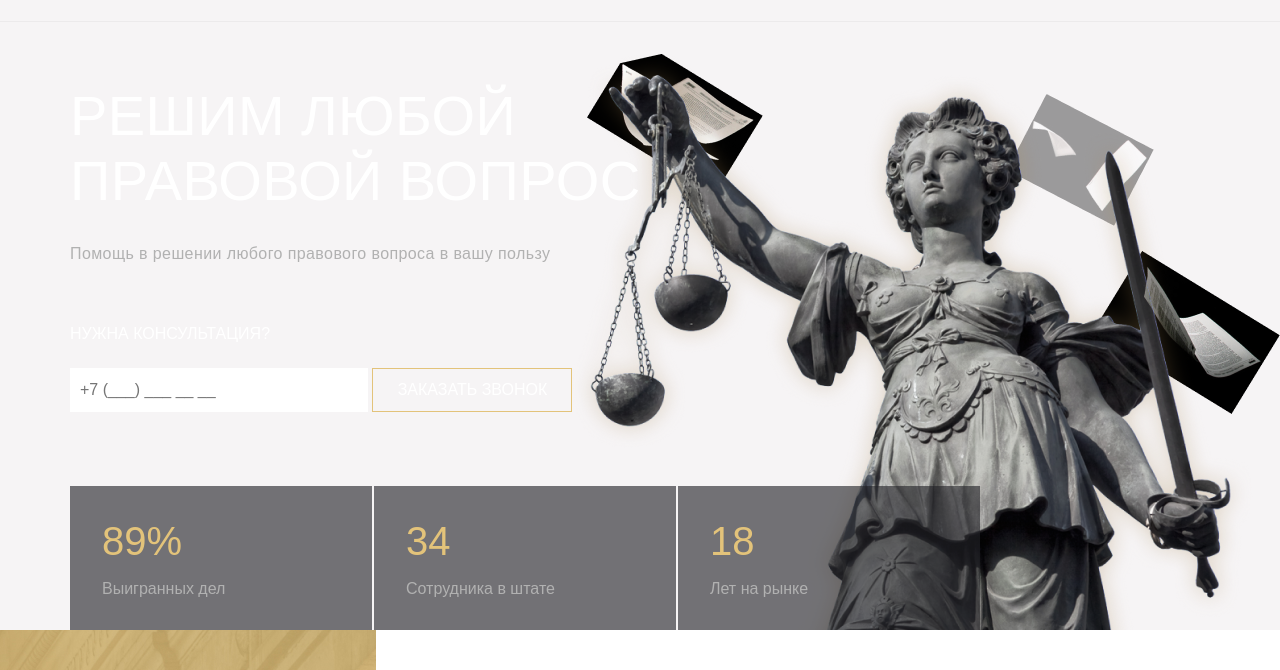
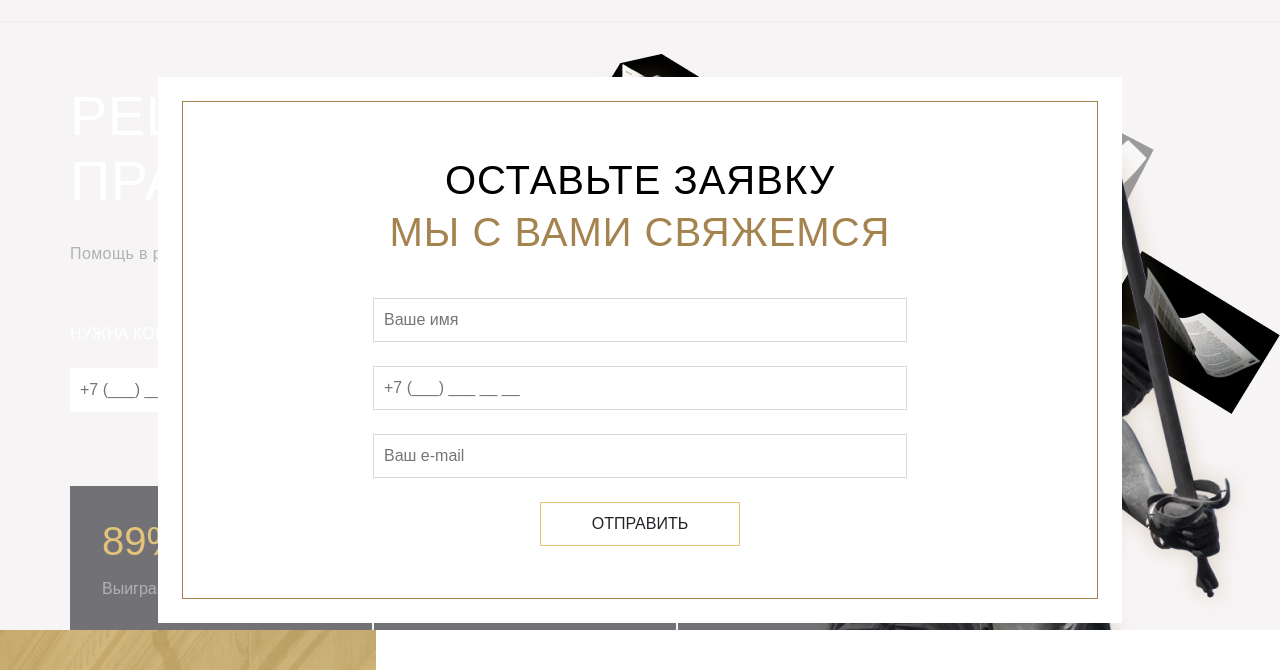
Before and after one commit to katsiarynaYaz/lawyer, a website built with Vite: page index.html in a window 1280 px wide. Shown: the part 50-720 px from the top of the page. Built offline with nearby package versions, Linux system fonts and the light colour scheme.

Commit message:
made modal and anchor links

```diff
--- a/index.html
+++ b/index.html
@@ -14,7 +14,7 @@
   <body>
     <div class="container">
       <main>
-        <section class="hero">
+        <section class="hero" id="main">
           <header>
             <img src="/icon.svg" alt="Логотип компании" />
             <nav>
@@ -94,7 +94,7 @@
           </div>
         </section>
 
-        <section class="advantages-lawyer">
+        <section class="advantages-lawyer" id="services">
           <hgroup>
             <p class="subtitle">Наши преимущества</p>
             <h2>Почему <span class="accent-title">выбирают</span> нас</h2>
@@ -140,7 +140,7 @@
           <button class="button" type="button">Заказать звонок</button>
         </section>
 
-        <section class="specialists">
+        <section class="specialists" id="support">
           <div class="specialists-abilities">
             <hgroup class="specialists-our-team">
               <p class="subtitle-with-text">Наша команда</p>
@@ -278,7 +278,7 @@
           </div>
         </section>
 
-        <section class="reviews">
+        <section class="reviews" id="about">
           <hgroup>
             <p class="subtitle">О нас говорят</p>
             <h2><span class="accent-title">Отзывы</span> наших клиентов</h2>
@@ -334,7 +334,7 @@
             />
           </div>
         </section>
-        <section class="useful">
+        <section class="useful" id="useful">
           <hgroup>
             <p class="subtitle-with-text">Наш блог</p>
             <h2><span class="accent-title">Полезно</span> знать</h2>
@@ -394,7 +394,7 @@
           </div>
         </section>
 
-        <section class="subscribe">
+        <section class="subscribe" id="contacts">
           <hgroup>
             <p class="subtitle">Будьте в курсе</p>
             <h2>
@@ -459,6 +459,30 @@
 
         <span class="rights">© Все права защищены 2023</span>
       </footer>
+
+      <div class="modal">
+        <div class="modal-content">
+          <h2>
+            Оставьте заявку<br><span class="accent-title">мы с вами свяжемся</span>
+          </h2>
+
+          <form class="modal-appliction">
+            <label>
+              <input name="name" class="modal-name" placeholder="Ваше имя"
+            /></label>
+            <label>
+              <input
+                name="phone"
+                class="modal-phone"
+                placeholder="+7 (___) ___ __ __"
+            /></label>
+            <label>
+              <input name="email" class="modal-email" placeholder="Ваш e-mail"
+            /></label>
+            <button class="button-send" type="button">Отправить</button>
+          </form>
+        </div>
+      </div>
     </div>
   </body>
 </html>
--- a/src/styles/global.css
+++ b/src/styles/global.css
@@ -13,6 +13,7 @@
 @import url(useful.css);
 @import url(subscribe.css);
 @import url(footer.css);
+@import url(modal.css);
 
 :root {
   font-family: Montserrat, Arial, sans-serif;
@@ -25,10 +26,13 @@
   --black: rgba(35, 34, 40, 1);
 }
 
+html {
+  scroll-behavior: smooth;
+}
+
 body {
   height: 100vh;
   background-color: rgba(246, 244, 245, 1);
-
 }
 
 h1 {
@@ -58,3 +62,11 @@ h2 {
   text-transform: uppercase;
   color: var(--black);
 }
+
+#services,
+#support,
+#useful,
+#about,
+#contacts {
+  scroll-margin-top: 100px;
+}
--- /dev/null
+++ b/src/styles/modal.css
@@ -0,0 +1,54 @@
+.modal {
+  display: none;
+  position: fixed;
+  top: 50%;
+  left: 50%;
+  transform: translate(-50%, -50%);
+  z-index: 1000;
+  height: 546px;
+  width: 964px;
+  background-color: var(--white);
+  padding: 24px;
+}
+.modal h2 {
+  width: 582px;
+  text-align: center;
+  margin-bottom: 40px;
+}
+
+.modal-content {
+  height: 100%;
+  width: 100%;
+  border: 1px solid var(--dark-yellow);
+
+  display: flex;
+  flex-direction: column;
+  align-items: center;
+  justify-content: center;
+}
+
+.modal-appliction {
+  display: flex;
+  flex-direction: column;
+  align-items: center;
+  gap: 24px;
+}
+
+.modal-appliction input {
+  width: 534px;
+  height: 44px;
+  padding-left: 10px;
+  border: 1px solid var(--card-border);
+}
+
+.button-send {
+  width: 200px;
+  height: 44px;
+  border: 1px solid var(--light-yellow);
+  text-transform: uppercase;
+  color: var(--black);
+}
+
+body:hover .modal {
+  display: flex;
+}
```
